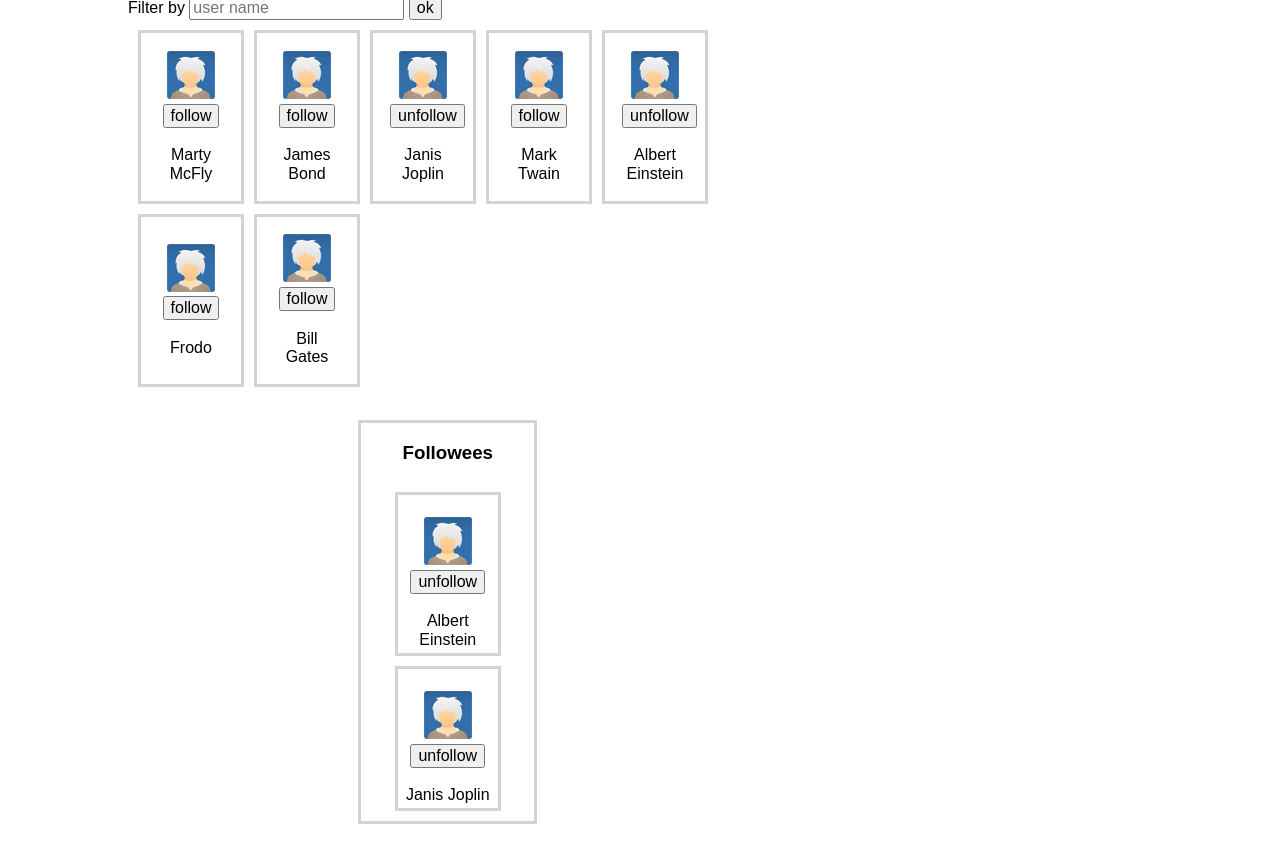
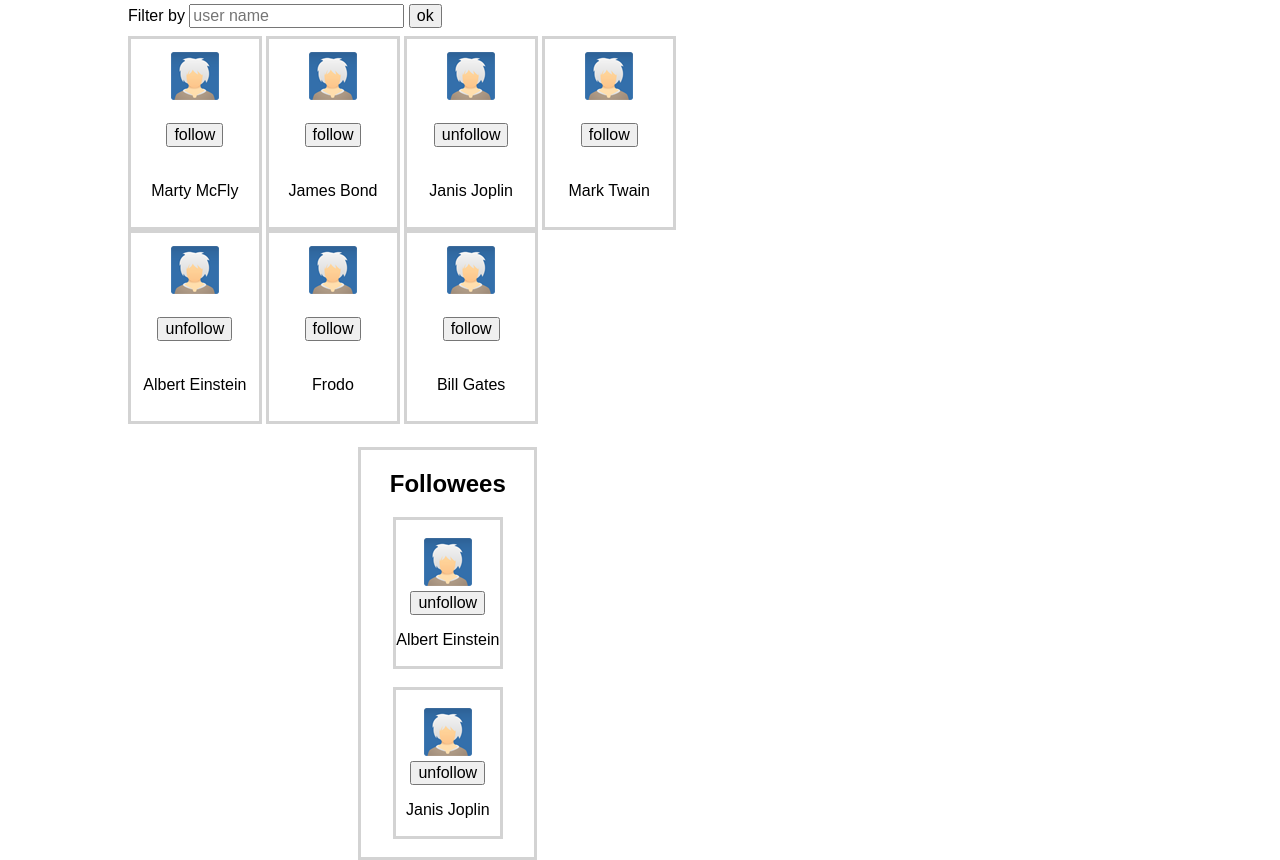
Before and after one commit to OsherSade/WebTraining, a plain HTML site: page OfekTwitter/Users.html in a window 1280 px wide. Shown: the part 48-908 px from the top of the page. Before the commit the page ends 872 px from the top, so only its background shows below. Drawn offline with Linux system fonts and the light colour scheme.

Commit message:
Changed the design of the html pages

```diff
--- a/OfekTwitter/Users.html
+++ b/OfekTwitter/Users.html
@@ -30,87 +30,114 @@
         <span>Filter by </span>
         <input type="text" placeholder="user name">
         <button>ok</button>
-        <table cellspacing="10">
-            <tr>
-                <td class="bordered">
+        <br>
+        <div class="bordered tweet-content">
+            <div class="avatar">
                 <img src="../images/useravatar.png">
-                    <br>
+            </div>
+            <div>
                 <button>follow</button>
-                    <br><br>
-                    <span>Marty McFly</span>
-                </td>
-                <td class="bordered">
+            </div>
+            <div class="userName">
+                <p>Marty McFly</p>
+            </div>
+        </div>
+        <div class="bordered tweet-content">
+            <div class="avatar">
                 <img src="../images/useravatar.png">
-                    <br>
+            </div>
+            <div>
                 <button>follow</button>
-                    <br><br>
-                    <span>James Bond</span>
-                </td>
-                <td class="bordered">
+            </div>
+            <div class="userName">
+                <p>James Bond</p>
+            </div>
+        </div>
+        <div class="bordered tweet-content">
+            <div class="avatar">
                 <img src="../images/useravatar.png">
-                    <br>
+            </div>
+            <div>
                 <button>unfollow</button>
-                    <br><br>
-                    <span>Janis Joplin</span>
-                </td>
-                <td class="bordered">
+            </div>
+            <div class="userName">
+                <p>Janis Joplin</p>
+            </div>
+        </div>
+        <div class="bordered tweet-content">
+            <div class="avatar">
                 <img src="../images/useravatar.png">
-                    <br>
+            </div>
+            <div>
                 <button>follow</button>
-                    <br><br>
-                    <span>Mark Twain</span>
-                </td>
-                <td class="bordered">
+            </div>
+            <div class="userName">
+                <p>Mark Twain</p>
+            </div>
+        </div>
+        <div class="bordered tweet-content">
+            <div class="avatar">
                 <img src="../images/useravatar.png">
-                    <br>
+            </div>
+            <div>
                 <button>unfollow</button>
-                    <br><br>
-                    <span>Albert Einstein</span>
-                </td>
-            </tr>
-            <tr>
-                <td class="bordered">
+            </div>
+            <div class="userName">
+                <p>Albert Einstein</p>
+            </div>
+        </div>
+        <div class="bordered tweet-content">
+            <div class="avatar">
                 <img src="../images/useravatar.png">
-                    <br>
+            </div>
+            <div>
                 <button>follow</button>
-                    <br><br>
-                    <span>Frodo</span>
-                </td>
-                <td class="bordered">
+            </div>
+            <div class="userName">
+                <p>Frodo</p>
+            </div>
+        </div>
+        <div class="bordered tweet-content">
+            <div class="avatar">
                 <img src="../images/useravatar.png">
-                    <br>
+            </div>
+            <div>
                 <button>follow</button>
-                    <br><br>
-                    <span>Bill Gates</span>
-                </td>
-            </tr>
-        </table>
+            </div>
+            <div class="userName">
+                <p>Bill Gates</p>
+            </div>
+        </div>
     </div>
 
     <div class="followees bordered">
-        <h3 class="title">Followees</h3>
-        <table style="margin: auto" cellspacing="10">
-            <tr>
-                <td class="bordered">
+        <h2>Followees</h2>
+        <div class="bordered folowee-row">
             <br>
+            <div>
                 <img src="../images/useravatar.png">
+            </div>
+            <div>
+                <button>unfollow</button>
+            </div>
+            <div class="user-cell-name">
+                <p>Albert Einstein</p>
+            </div>
+        </div>
         <br>
+        <div class="bordered folowee-row">
+            <br>
+            <div>
+                <img src="../images/useravatar.png">
+            </div>
+            <div>
                 <button>unfollow</button>
-                    <br><br>
-                    <span>Albert Einstein</span>
-                </td>
-            </tr>
-            <tr>
-                <td class="bordered">
+            </div>
+            <div class="user-cell-name">
+                <p>Janis Joplin</p>
+            </div>
+        </div>
         <br>
-                    <img src="../images/useravatar.png">
-                    <br>
-                    <button>unfollow</button>
-                    <br><br>
-                    <span>Janis Joplin</span>
-                </td>
-            </tr>
-        </table>
     </div>
 </div>
 </body>
--- a/css/Stylesheet.css
+++ b/css/Stylesheet.css
@@ -44,6 +44,13 @@ td {
 
 .bordered {
     border: 3px solid lightgrey;
+    width: 20%;
+    text-align: center;
+    margin: auto;
+}
+
+.bordered:hover {
+    border: 3px solid silver;
 }
 
 .content {
@@ -83,7 +90,6 @@ article {
 aside {
     display: inline-block;
     vertical-align: middle;
-
 }
 
 #banner {
@@ -105,6 +111,7 @@ aside {
 
 .users {
     display: inline-block;
+    line-height: 250%;
 }
 
 .title {
@@ -124,3 +131,11 @@ aside {
 .tweet-content {
     display: inline-block;
 }
+
+.avatar {
+    margin-top: 10%;
+}
+
+.folowee-row {
+    width: 60%;
+}
```
Lines whose indentation alone changed are shown as unchanged.
